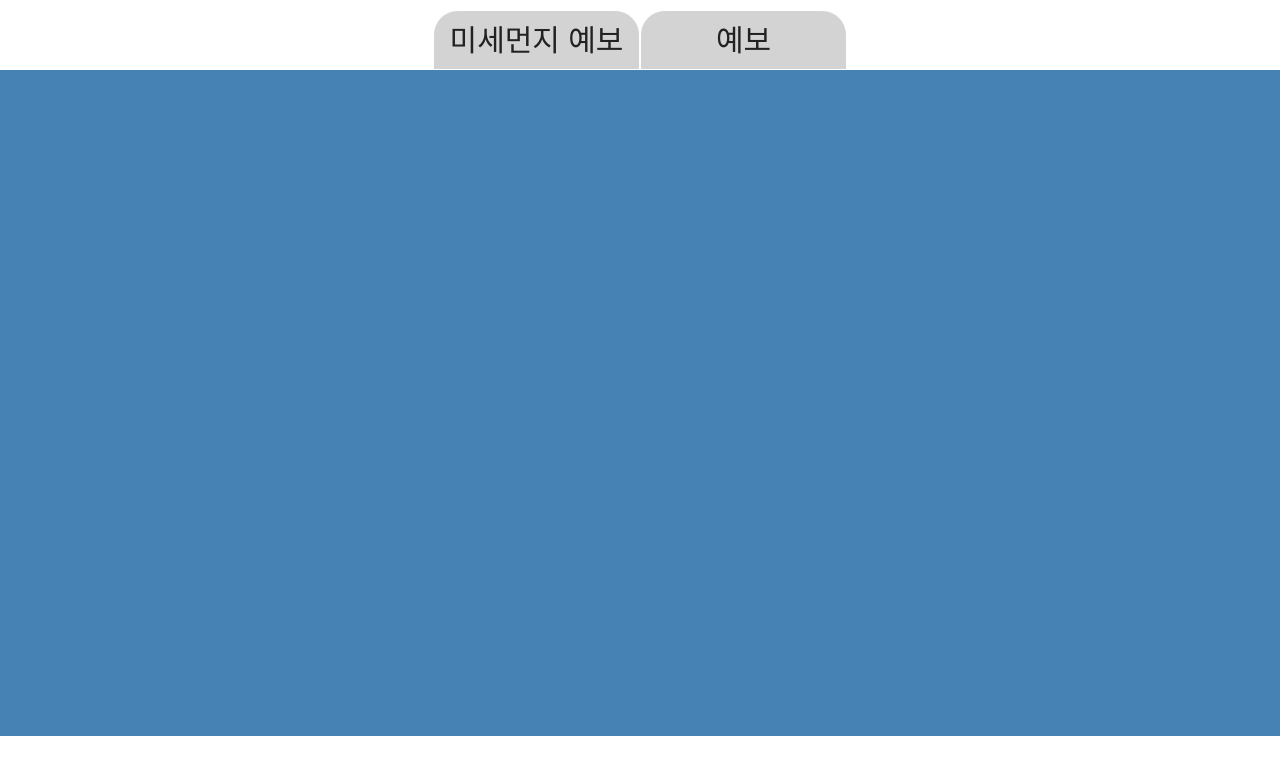
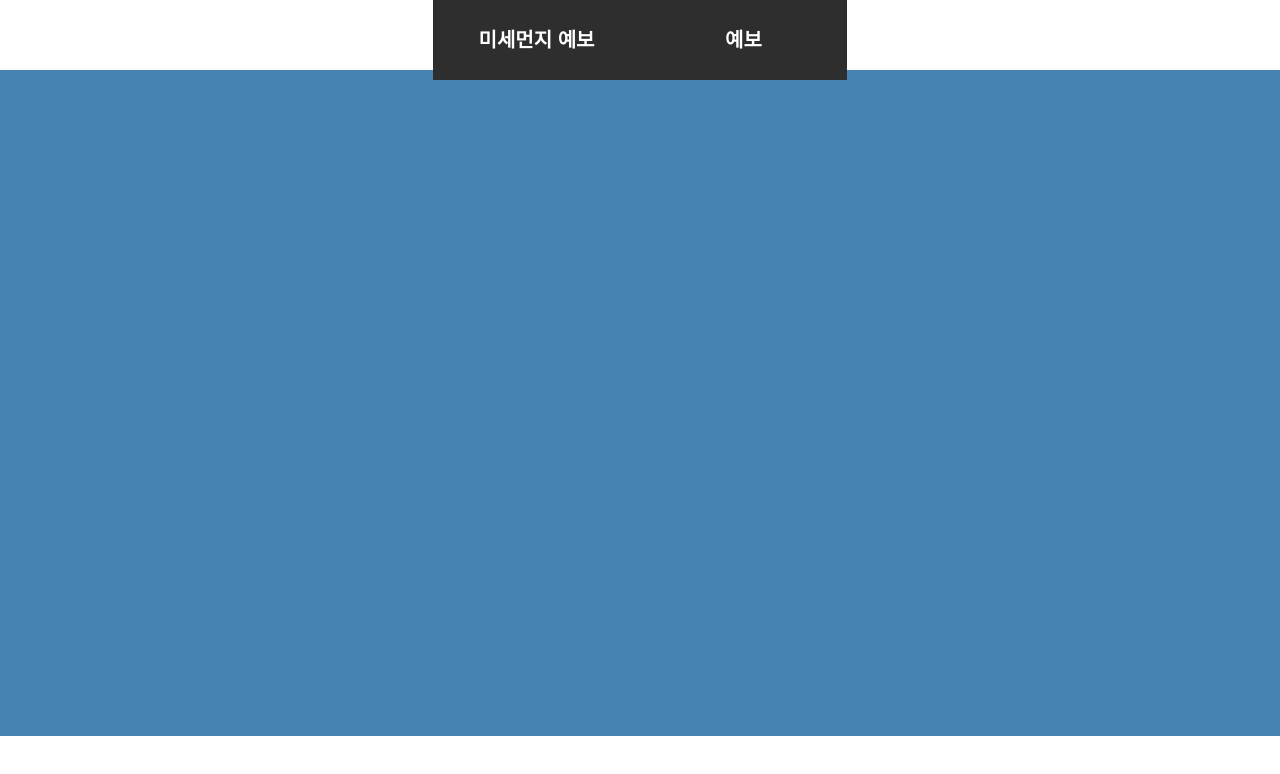
Before and after one commit to codesquad-member-2020/dust-9, a website built with webpack: page FE/src/page/index.html in a window 1280 px wide. Built offline with nearby package versions, Linux system fonts and the light colour scheme.

Commit message:
[FEAT] FE-Navigation-002 CSS 스타일 수정
- 네비게이션 버튼 배경색 수정
- active CSS를 focus CSS로 변경

```diff
--- a/FE/src/style/navigation.css
+++ b/FE/src/style/navigation.css
@@ -2,30 +2,29 @@
   width: 414px;
   height: 70px;
   margin: 0 auto;
+  /* background-color: #2E2E2E; */
 }
 
 .navigation > .buttonArea{
   width: 414px;
-  padding-top: 10px;
-  margin: 0 auto;
+  display: flex;
+  justify-content: space-around;
 }
 
 .navigation > .buttonArea > button{
   width: 207px;
-  height: 60px;
+  height: 80px;
   float: left;
   text-align: center;
-  font-size: 30px;
-  background-color: lightgray;
-  border-top-left-radius: 25px;
-  border-top-right-radius: 25px;
-  border: 1px solid white;
+  font-size: 20px;
+  font-weight: bold;
+  color: white;
+  background-color: #2E2E2E;
   transition: background-color 0.2s;
 }
 
-.navigation > .buttonArea > button:active{
-  background-color: grey;
-  transition: background-color 0.2s;
+.navigation > .buttonArea > button:focus{
+  color:#DBA901;
 }
 
 /*
```
